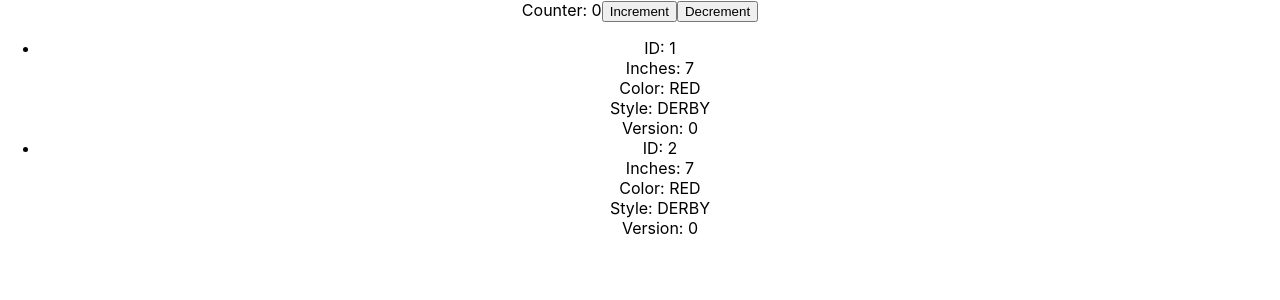
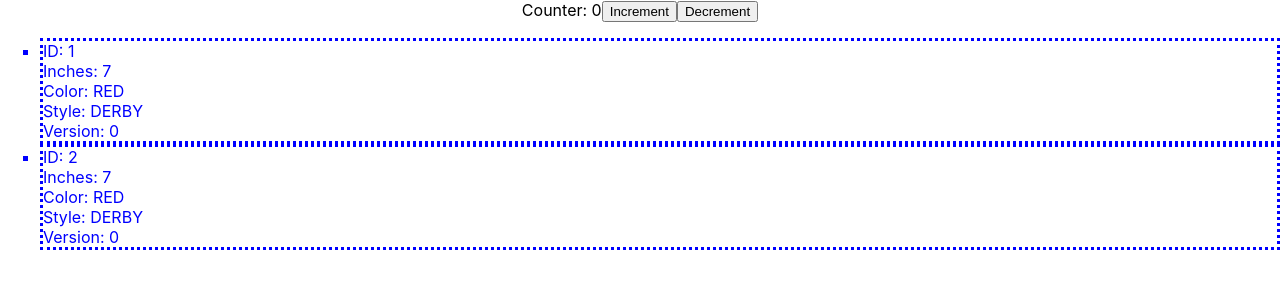
Before and after one commit to ben-hidalgo/scorpicode, a React (Create React App) app in the folder frontend/: page / in a window 1280 px wide. Shown: the top 300 px of the page. Built offline with nearby package versions, Linux system fonts and the light colour scheme.

Commit message:
added hat css

```diff
--- /dev/null
+++ b/frontend/src/components/Hat.css
@@ -0,0 +1,3 @@
+.Hat {
+  text-align: left;
+}
--- a/frontend/src/components/Hat.js
+++ b/frontend/src/components/Hat.js
@@ -1,4 +1,5 @@
 import React from 'react'
+import './Hat.css'
 
 function Hat(props) {
   const {
@@ -9,7 +10,7 @@ function Hat(props) {
     version,
   } = props.hat
 
-  return <li>
+  return <li className="Hat">
     <div>ID: {id}</div>
     <div>Inches: {inches}</div>
     <div>Color: {color}</div>
--- /dev/null
+++ b/frontend/src/components/HatList.css
@@ -0,0 +1,9 @@
+.HatList {
+  text-align: center;
+  list-style-type: square;
+}
+
+.HatList li {
+  color: blue;
+  border-style: dotted;
+}
--- a/frontend/src/components/HatList.js
+++ b/frontend/src/components/HatList.js
@@ -1,9 +1,10 @@
 import React from 'react'
 import Hat from './Hat'
+import './HatList.css'
 
 function HatList(props) {
     return (
-    <ul>
+    <ul className="HatList">
       {
         props.hats.map(hat => {
           return (
```
